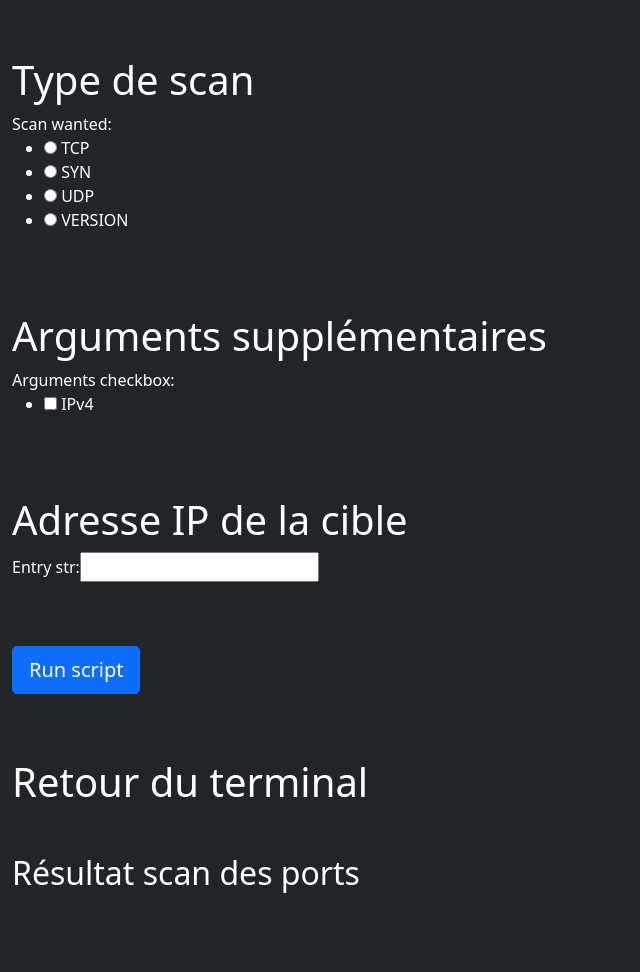
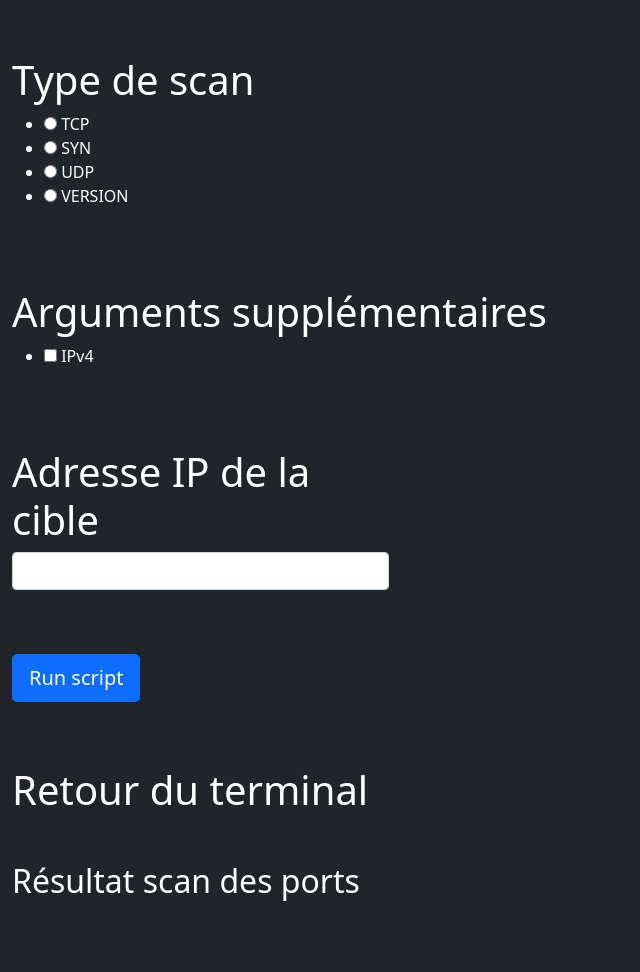
Before and after one commit to lenquette/deeplearning, a Django app: page /dashboard/nmap_visu/ in a window 1280 px wide. Shown: the part 78-1050 px from the top of the page, without its empty margins (0-640 px from the left). Before the commit the page ends 971 px from the top, so only its background shows below. Run offline with Django 3.2, Linux system fonts and the light colour scheme; some libraries are stand-ins or nearby versions.

Commit message:
better display

```diff
--- a/dashboard/forms.py
+++ b/dashboard/forms.py
@@ -1,87 +1,101 @@
 from django import forms
 
-#both are same but one is used only for the test, guess who
+
+# both are same but one is used only for the test, guess who
 class Input_for_Test(forms.Form):
+    test_str = forms.CharField(max_length=15, required=False, label=False,
+                               widget=forms.TextInput(attrs={'class': 'form-control'}))  # label='test_str'
 
-	test_str = forms.CharField(max_length=15, required=False) #label='test_str'
 
 class Formulaire_entree(forms.Form):
+    entry_str = forms.CharField(max_length=15, required=False, label=False,
+                                widget=forms.TextInput(attrs={'class': 'form-control'}))  # label='entry_str'
 
-	entry_str = forms.CharField(max_length=15, required=False) #label='entry_str'
 
 class Formulaire_entree_search_metasploit(forms.Form):
+    search_str = forms.CharField(max_length=30, required=False, label=False,
+                                 widget=forms.TextInput(attrs={'class': 'form-control col'}))  # label='search_str'
 
-	search_str = forms.CharField(max_length=30, required=False) #label='search_str'
 
 class Formulaire_entree_run_metasploit(forms.Form):
+    run_str = forms.CharField(max_length=70, required=False, label=False,
+                              widget=forms.TextInput(attrs={'class': 'form-control'}))  # label='run_str'
 
-	run_str = forms.CharField(max_length=70, required=False) #label='run_str'
 
 class Formulaire_entree_options_metasploit(forms.Form):
+    option_str = forms.CharField(max_length=30, required=False, label=False,
+                                 widget=forms.TextInput(attrs={'class': 'form-control'}))  # label='option_str'
 
-	option_str = forms.CharField(max_length=30, required=False) #label='option_str'
 
 class Formulaire_entree_options_arg_metasploit(forms.Form):
+    option_arg_str = forms.CharField(max_length=70, required=False, label=False,
+                                     widget=forms.TextInput(attrs={'class': 'form-control'}))  # label='option_arg_str'
 
-	option_arg_str = forms.CharField(max_length=70, required=False) #label='option_arg_str'
 
 class Formulaire_entree_payload_metasploit(forms.Form):
+    payload_str = forms.CharField(max_length=70, required=False, label=False,
+                                  widget=forms.TextInput(attrs={'class': 'form-control'}))  # label='payload_str'
 
-	payload_str = forms.CharField(max_length=70, required=False) #label='payload_str'
 
 class Formulaire_entree_payload_option_metasploit(forms.Form):
+    payload_option_str = forms.CharField(max_length=70, required=False, label=False,
+                                         widget=forms.TextInput(attrs={'class': 'form-control'}))  # label='payload_str'
 
-	payload_option_str =  forms.CharField(max_length=70, required=False) #label='payload_str'
 
 class Formulaire_entree_payload_option_val_metasploit(forms.Form):
+    payload_option_value_str = forms.CharField(max_length=70, required=False, label=False,
+                                               widget=forms.TextInput(
+                                                   attrs={'class': 'form-control'}))  # label='payload_str'
 
-	payload_option_value_str =  forms.CharField(max_length=70, required=False) #label='payload_str'
 
 class Formulaire_entree_prompt_metasploit(forms.Form):
-
-	prompt_str = forms.CharField(max_length=80, required=False) #label='payload_str'
+    prompt_str = forms.CharField(max_length=80, required=False, label=False,
+                                 widget=forms.TextInput(attrs={'class': 'form-control'}))  # label='payload_str'
 
 
-
-#radio_select widget
+# radio_select widget
 
 class Selection_entree(forms.Form):
+    SCAN_CHOICES = (
+        ('TCP', 'TCP'),
+        ('SYN', 'SYN'),
+        ('UDP', 'UDP'),
+        ('VERSION', 'VERSION'),
+    )
 
-	SCAN_CHOICES = (
-		('TCP', 'TCP'),
-		('SYN', 'SYN'),
-		('UDP', 'UDP'),
-		('VERSION', 'VERSION'),
-		)
+    scan_wanted = forms.ChoiceField(choices=SCAN_CHOICES, label=False,
+                                    widget=forms.RadioSelect(), required=False)
 
-	scan_wanted = forms.ChoiceField(choices=SCAN_CHOICES, widget=forms.RadioSelect(attrs={'class':'custom_radio_list'}), required=False)
 
 class Type_var_metasploit(forms.Form):
+    SCAN_CHOICES = (
+        ('INT', 'INT'),
+        ('BOOL', 'BOOL'),
+        ('STR', 'STR')
+    )
 
-	SCAN_CHOICES = (
-		('INT', 'INT'),
-		('BOOL', 'BOOL'),
-		('STR', 'STR')
-		)
+    type_wanted = forms.ChoiceField(choices=SCAN_CHOICES, label=False,
+                                    widget=forms.RadioSelect(),
+                                    required=False)
 
-	type_wanted = forms.ChoiceField(choices=SCAN_CHOICES, widget=forms.RadioSelect(), required=False)
 
 class Type_var_payload_metasploit(forms.Form):
+    SCAN_CHOICES = (
+        ('INT', 'INT'),
+        ('BOOL', 'BOOL'),
+        ('STR', 'STR')
+    )
 
-	SCAN_CHOICES = (
-		('INT', 'INT'),
-		('BOOL', 'BOOL'),
-		('STR', 'STR')
-		)
-
-	type_payload_wanted = forms.ChoiceField(choices=SCAN_CHOICES, widget=forms.RadioSelect(), required=False)
-
+    type_payload_wanted = forms.ChoiceField(choices=SCAN_CHOICES, label=False,
+                                            widget=forms.RadioSelect(),
+                                            required=False)
 
 
 class Checkbox_args_entree(forms.Form):
+    ARGUMENTS = (
+        ('v4', 'IPv4'),
+    )
 
-	ARGUMENTS = (
-		('v4' , 'IPv4'),
-		)
-
-	arguments_checkbox = forms.MultipleChoiceField(choices=ARGUMENTS, widget=forms.CheckboxSelectMultiple(attrs={'class':'custom_checkbox'}), required=False)
+    arguments_checkbox = forms.MultipleChoiceField(choices=ARGUMENTS, label=False,
+                                                   widget=forms.CheckboxSelectMultiple(),
+                                                   required=False)
--- a/dashboard/templates/dashboard/home/metasploit_console_prompt.html
+++ b/dashboard/templates/dashboard/home/metasploit_console_prompt.html
@@ -6,8 +6,10 @@
 <form method="post" class="form-group text-left">
 <h1>Prompt de la console</h1>
 <p class="py-2">Indiquer le commande a rentrer</p>
+<div class="mt-2 py-2" style="max-width: 40%">
 {% csrf_token %}
 {{champ_du_prompt}}
+</div>
     <br>
 
 <button type="submit" name="run_cmd" class="btn btn-primary btn-lg mt-2">Run Command</button>
--- a/dashboard/templates/dashboard/home/nmap_console.html
+++ b/dashboard/templates/dashboard/home/nmap_console.html
@@ -23,7 +23,7 @@
 	{% endif %}
 	</div>
 
-	<div class="mt-5 py-2">
+	<div class="mt-5 py-2" style="max-width: 30%">
 	<h1>Adresse IP de la cible</h1>
 	{{ip_cible}}
 	{{ip_cible_val}}
```
Also changed, not shown: dashboard/templates/dashboard/home/metasploit_console.html (+27 -7 lines).
